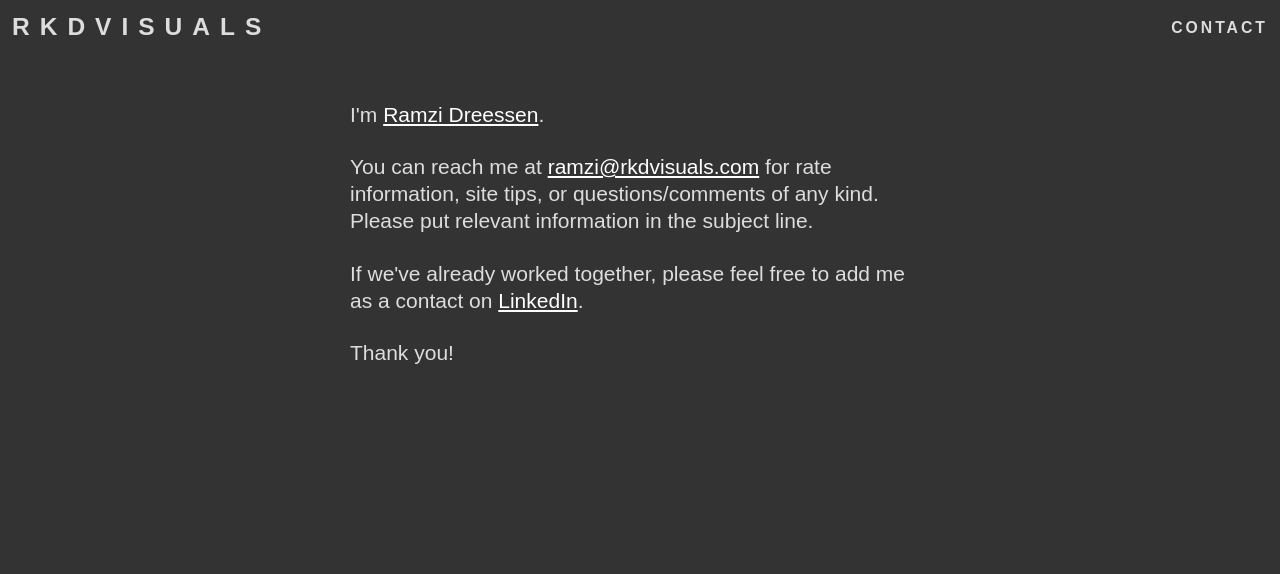
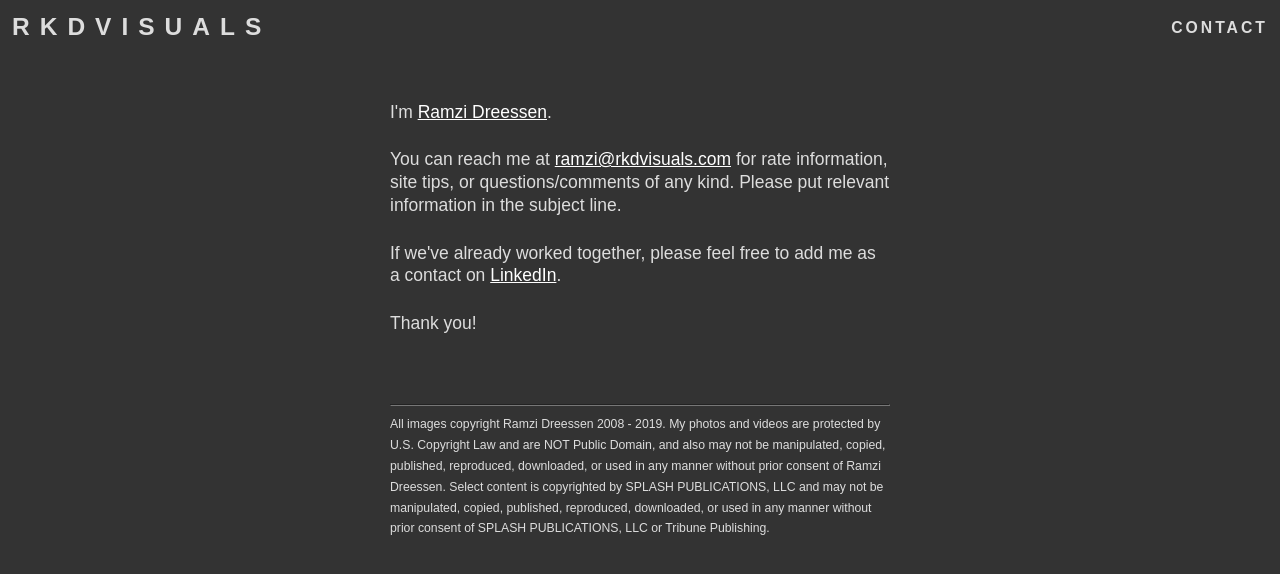
Before and after one commit to ktut/photo, a Vue app: page /Contact in a window 1280 px wide. Shown: the top 574 px of the page. Built offline with nearby package versions, Linux system fonts and the light colour scheme; a web font is replaced by a local one; what vue-pswipe would draw is missing.

Commit message:
fix overflow bug

```diff
--- a/src/assets/styles/main.css
+++ b/src/assets/styles/main.css
@@ -38,6 +38,7 @@ html {
 #app {
     min-height: 100vh;
     background: #333;
+    overflow-x: hidden;
 }
 
 h1,
@@ -77,13 +78,12 @@ p a {
 } */
 
 .container {
-    max-width: 600px;
+    max-width: 520px;
     margin: 40px auto;
     padding: 10px;
 }
 
 .container p {
-    font-size: 1.2rem;
     line-height: 130%;
     margin-bottom: 25px;
     color: #ddd;
--- a/src/components/Contact.vue
+++ b/src/components/Contact.vue
@@ -12,5 +12,8 @@ export default {
         <p>You can reach me at <a href="mailto:ramzi@rkdvisuals.com" target="_blank"><strong>ramzi@rkdvisuals.com</strong></a> for rate information, site tips, or questions/comments of any kind. Please put relevant information in the subject line. </p>
         <p>If we've already worked together, please feel free to add me as a contact on <a href="Public Profilehttps://www.linkedin.com/in/ramzidreessen">LinkedIn</a>.</p>
         <p>Thank you! </p>
+        <br><br>
+        <hr style="border-color: #777;">
+        <p style="font-size: 0.7rem; line-height: 170%;">All images copyright Ramzi Dreessen 2008 - 2019. My photos and videos are protected by U.S. Copyright Law and are NOT Public Domain, and also may not be manipulated, copied, published, reproduced, downloaded, or used in any manner without prior consent of Ramzi Dreessen. Select content is copyrighted by SPLASH PUBLICATIONS, LLC and may not be manipulated, copied, published, reproduced, downloaded, or used in any manner without prior consent of SPLASH PUBLICATIONS, LLC or Tribune Publishing.</p>
     </div>
 </template>
--- a/src/components/PhotoGrid.vue
+++ b/src/components/PhotoGrid.vue
@@ -39,7 +39,7 @@ export default {
 
 <template>
     <div>
-        <Photoswipe class="photoswipe-gallery" name="cell" is="transition-group">
+        <Photoswipe class="photoswipe-gallery" name="cell" is="transition-group" style="overflow-y: hidden;">
             <div v-bind:class="`${photo.class} cell photoswipe-image lazy`"
                 v-for="photo in sortedPhotoArray"
                 v-bind:key="photo.id"
```
